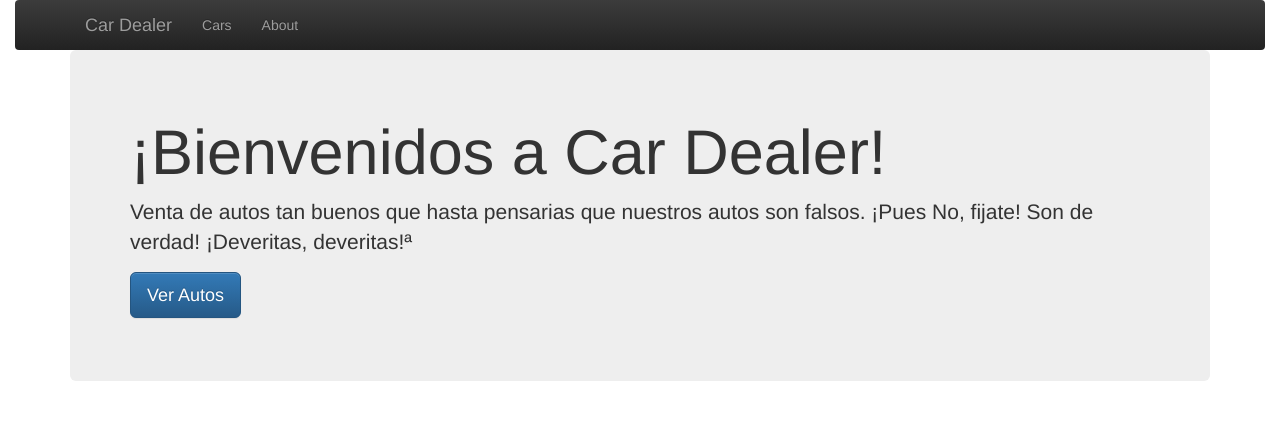
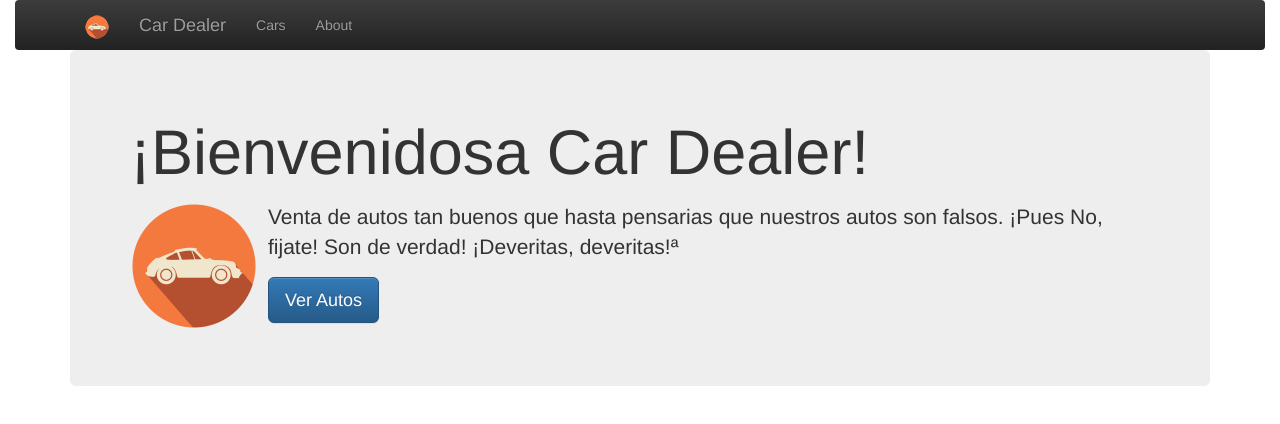
Before and after one commit to marcohern/car-dealer, an Angular app: page /home in a window 1280 px wide. Shown: the top 424 px of the page. Built offline with nearby package versions, Linux system fonts and the light colour scheme.

Commit message:
improoved aesthethics, added logo

```diff
--- a/src/app/home/home.component.html
+++ b/src/app/home/home.component.html
@@ -1,5 +1,14 @@
 <div class="jumbotron">
-  <h1>¡Bienvenidos a Car Dealer!</h1>
-  <p>Venta de autos tan buenos que hasta pensarias que nuestros autos son falsos. ¡Pues No, fijate! Son de verdad! ¡Deveritas, deveritas!ª</p>
-  <p><a class="btn btn-primary btn-lg" [routerLink]="['/cars']" role="button">Ver Autos</a></p>
+  <h1>¡Bienvenidos<span class="hidden-sm hidden-xs">a Car Dealer</span>!</h1>
+  <div class="media">
+    <div class="media-left">
+      <a href="#">
+        <img class="media-object" src="assets/images/brand.png" alt="Car Dealer" width="128" height="128">
+      </a>
+    </div>
+    <div class="media-body">
+      <p>Venta de autos tan buenos que hasta pensarias que nuestros autos son falsos. ¡Pues No, fijate! Son de verdad! ¡Deveritas, deveritas!ª</p>
+      <p><a class="btn btn-primary btn-lg" [routerLink]="['/cars']" role="button">Ver Autos</a></p>
+    </div>
+  </div>
 </div>
--- a/src/app/modules/menu/menu/menu.component.html
+++ b/src/app/modules/menu/menu/menu.component.html
@@ -2,7 +2,12 @@
   <div class="container">
     <div class="navbar-header">
      <cd-collapser target="collapsible1"></cd-collapser>
-     <a class="navbar-brand" [routerLink]="home">Car Dealer</a>
+     <a class="navbar-brand" [routerLink]="home">
+       <img src="assets/images/brand-img.png" alt="Car Dealer" />
+     </a>
+     <a class="navbar-brand" [routerLink]="home">
+       Car Dealer
+     </a>
     </div>
 
     <div class="collapse navbar-collapse" id="collapsible1">
```
Also changed, not shown: src/assets/images/brand-img.png (added), src/assets/images/brand.png (added).
